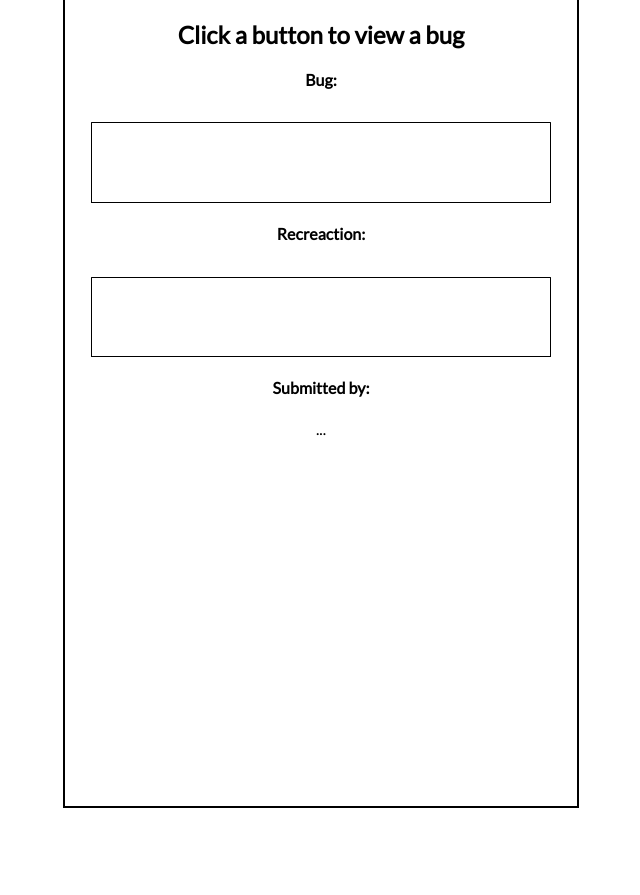
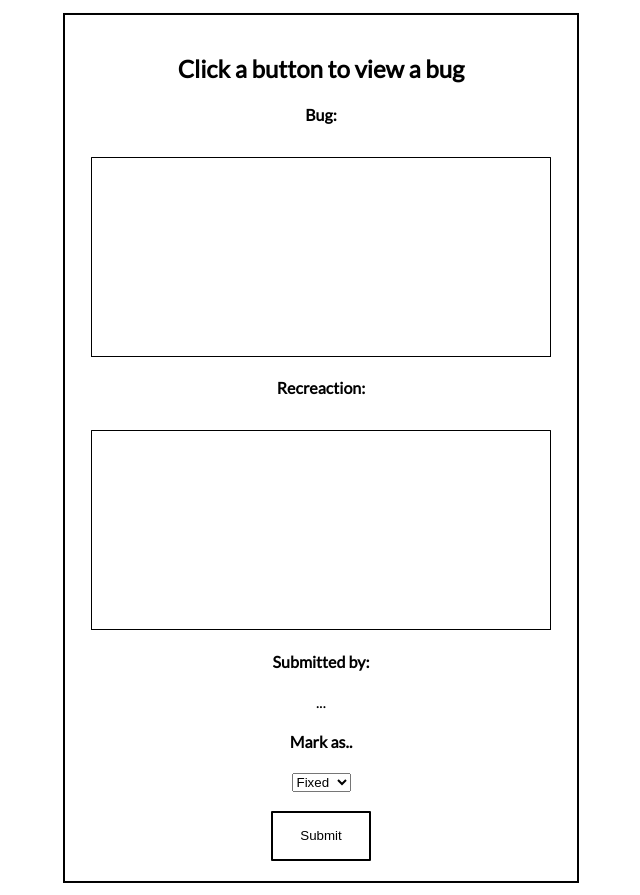
Before and after one commit to Student-Technology-Center/bug_tracker, a Django app: template templates/bug_admin.html in a window 1280 px wide. Shown: the whole page, without its empty margins (319-959 px from the left). Run offline with Django 3.2, Linux system fonts and the light colour scheme; the template is opened without the code that fills it, so the values that code supplies are empty; some libraries are stand-ins or nearby versions.

Commit message:
Finish bug tracker

```diff
--- a/api/api_urls.py
+++ b/api/api_urls.py
@@ -3,5 +3,6 @@ from django.conf.urls import url
 
 urlpatterns = [
     url(r'submit/', view.submit),
-    url(r'get/(?P<pk>\d+)/?$', view.get)
+    url(r'get/(?P<pk>\d+)/?$', view.get),
+    url(r'mark/(?P<pk>\d+)/?$', view.mark)
 ]
--- a/static/css/bug_admin.css
+++ b/static/css/bug_admin.css
@@ -41,6 +41,23 @@ ul li {
     margin-bottom: auto;
 }
 
+#resolved-button {
+    height: 50px;
+    width: 100px;
+
+    border: 2px solid black;
+    border-radius: 1px;
+    background-color: white;
+
+    transition: .3s;
+}
+
+#resolved-button:hover {
+    color: white;
+    background-color:black;
+    cursor: pointer;
+}
+
 ul li button {
     display: block;
 
@@ -54,35 +71,43 @@ ul li button {
     -webkit-appearance: none;
 }
 
+ul li button:hover {
+    cursor: pointer;
+}
+
 ul li button:focus {
     outline-width: 0;
 }
 
 #info-lab {
+    padding-top: 20px;
+    padding-bottom: 20px;
     margin-left: auto;
     margin-right: auto;
-
-    height: 90%;
     width: 40%;
 
-    border-right: 2px solid black;
-    border-left: 2px solid black;
-    border-bottom: 2px solid black;
+    border: 2px solid black;
 
     margin-bottom: 32px;
 
-    position: fixed;
+    text-align: center;
 
-    text-align: center;
+    position: absolute;
+    top: 50%;
+    left: 50%;
+    transform: translate(-50%, -50%);
 }
 
 .text {
     margin-top: 32px;
 }
 
+.text-box {
+    height: 200px;
+}
+
 #bug-recreate,
 #bug-info {
-    height: 10%;
     width: 90%;
 
     resize: none;
--- a/static/js/admin_request.js
+++ b/static/js/admin_request.js
@@ -1,16 +1,46 @@
+var currentPk;
+var $currentButton;
+
 $(document).ready(function () {
     $('.bug-button').click(function() {
-        var pk = $(this).siblings()[0].innerHTML;
+        currentPk = $(this).siblings()[0].innerHTML;
+        currentButton = $(this);
 
         $.ajax({
             type: 'GET',
-            url: '/bug/api/get/' + pk.toString() + '/',
+            url: '/bug/api/get/' + currentPk.toString() + '/',
             success: function(data) {
-                console.log(data.bugReport.info)
                 $('#bug-info').text(data.bugReport.report)
                 $('#bug-recreate').text(data.bugReport.recreation)
                 $('#user').text(data.bugReport.full_name)
             }
         })
     })
+
+    $('#resolved-button').click(function() {
+        var answer = $('#resolved').val()
+        console.log(answer)
+
+        if ($('#bug-info').val() !== '' || $('#bug-recreate').val() !== '') {
+            $.ajax({
+                type: 'GET',
+                url: '/bug/api/mark/' + currentPk + '/?resolved=' + answer,
+                success: function(data) {
+                    console.log(data.resolved)
+                    if (data.resolved === 'true') {
+                        currentButton.css({
+                            'background-color': '#5dc16a'
+                        });
+                        console.log('goin green')
+                    } else {
+                        currentButton.css({
+                            'background-color': '#aa4b54'
+                        });
+                        console.log('goin red')
+                    }
+                }
+            })
+        }
+
+    });
 })
--- a/templates/bug_admin.html
+++ b/templates/bug_admin.html
@@ -23,11 +23,20 @@
                 Click a button to view a bug
             </h2>
             <h4>Bug:</h4>
-            <textarea readonly="true" id='bug-info'></textarea>
+            <textarea class='text-box' readonly="true" id='bug-info'></textarea>
             <h4>Recreaction:</h4>
-            <textarea readonly="true" id='bug-recreate'></textarea>
+            <textarea class='text-box' readonly="true" id='bug-recreate'></textarea>
             <h4>Submitted by:</h4>
-            <span class='text' id='user'>...</span>
+            <span style='margin-bottom: 64px' class='text' id='user'>...</span>
+
+            <h4>Mark as..</h4>
+            <select id='resolved'>
+                <option value='True'>Fixed</option>
+                <option value='False'>Active</option>
+            </select>
+            <br>
+            <br>
+            <button id='resolved-button'>Submit</button>
         </div>
         <ul>
             {% for i in bugs %}
```
Also changed, not shown: api/api_views.py (+30 -0 lines).
